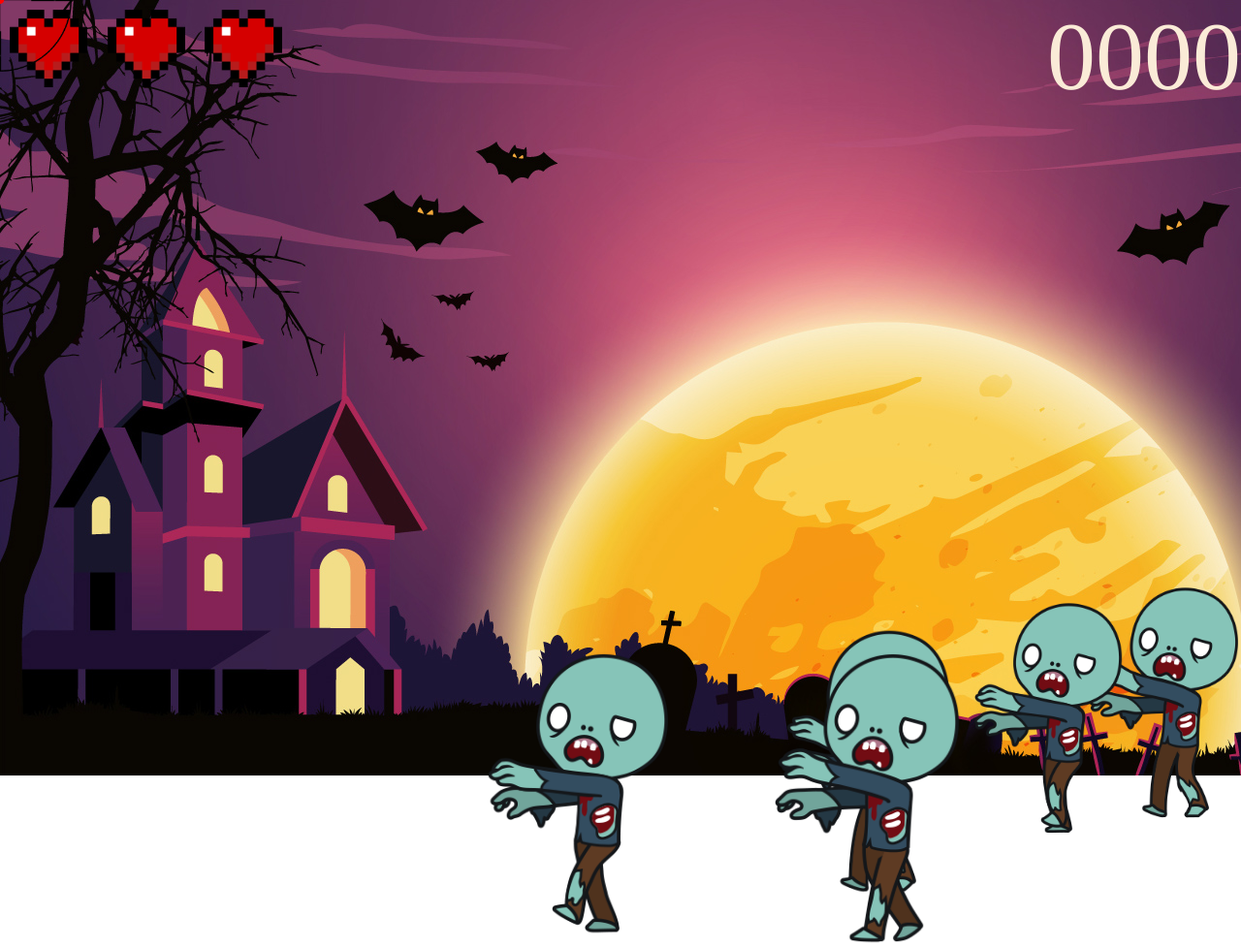
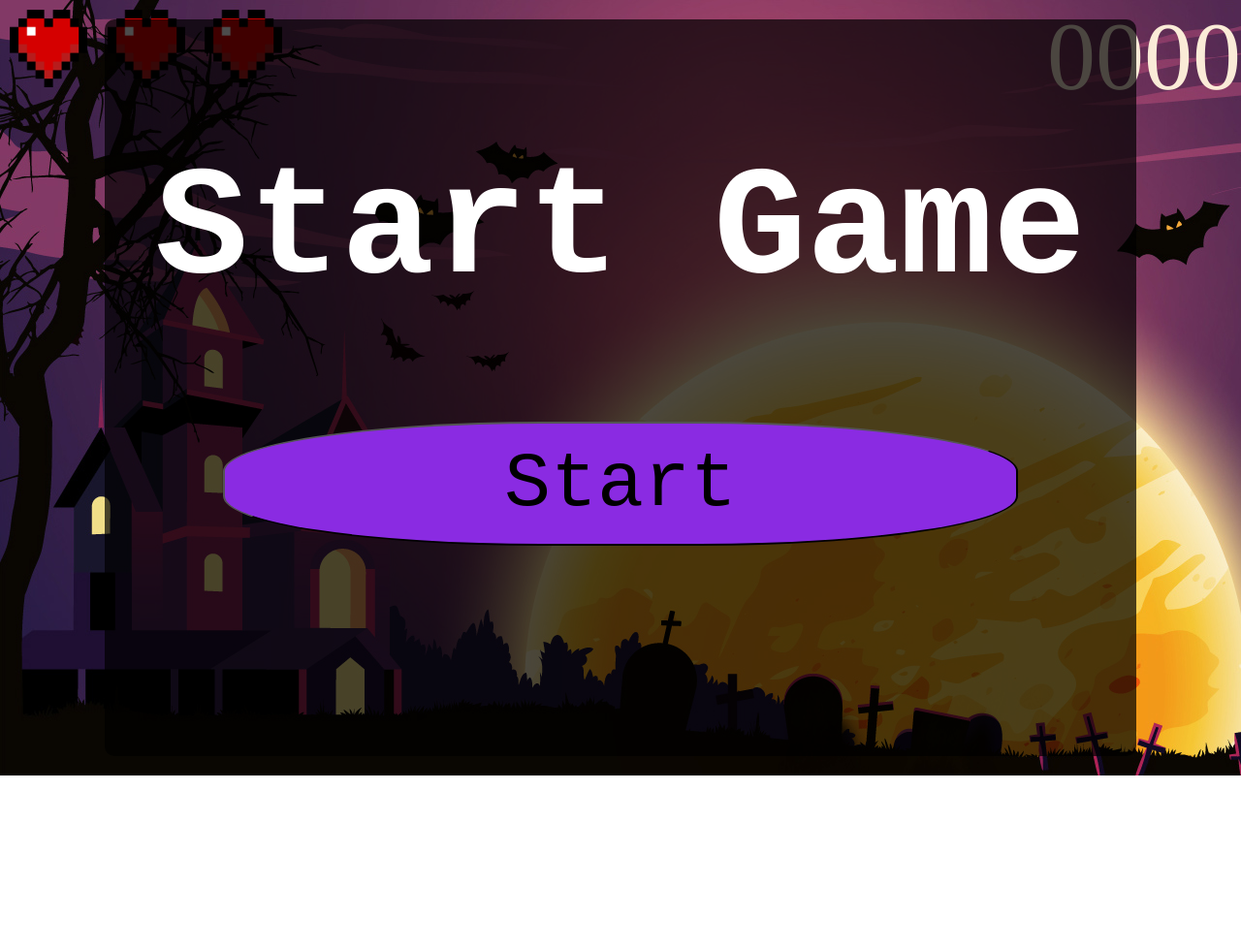
Before and after one commit to FMalejki/simple-js-game, a plain HTML site: page index.html in a window 1280 px wide. Shown: the whole page at 97% size. After the commit the page ends 800 px from the top, so only its background shows below. Drawn offline with Linux system fonts and the light colour scheme; a web font is replaced by a local one.

Commit message:
reset and start popup added

```diff
--- a/index.html
+++ b/index.html
@@ -12,9 +12,13 @@
     </head>
     <body class="body" id="body">
         <img id="aim" class="aim" src="./media/aim.png">
+        <div id="startGamePopup" class="popupStart">
+            <h1 class="gameOver">Start Game</h1>
+            <button class="resetButton" id="startButton">Start</button>
+        </div>
         <div id="gameOverPopup" class="popup">
-            <p>Game Over</p>
-            <button id="resetButton">Restart Game</button>
+            <h1 class="gameOver">Game Over</h1>
+            <button class="resetButton" id="resetButton">Restart</button>
         </div>
         <audio id="sadMusic" src="./media/sad-music.mp3" loop></audio>
         <div id="container" class="container">
--- a/js/index.js
+++ b/js/index.js
@@ -21,17 +21,13 @@ container.addEventListener('click', handleClickOnContainer);
 
 
 function heartTurnOff(){
-    console.log("in function")
     if( heart1.getAttribute('src') === "./media/full_heart.png" ){
-        console.log("in first if")
         heart1.src = "./media/empty_heart.png"
     }
     else if( heart2.getAttribute('src') === "./media/full_heart.png" ){
-        console.log("in second if")
         heart2.src = "./media/empty_heart.png"
     }
     else{
-        console.log("in third if")
         heart3.src = "./media/empty_heart.png"
         gameOver();
     }
@@ -62,14 +58,6 @@ function gameOver(){
     container.style.pointerEvents = 'none'
     container.removeEventListener('click', handleClickOnContainer);
 }
-
-document.addEventListener('mousemove', (event) => {
-    const mouseX = event.clientX;
-    const mouseY = event.clientY;
-
-    aim.style.left = `${mouseX}px`;
-    aim.style.top = `${mouseY}px`;
-});
 
 function animateZombie(zombie, image) {
     let positionMap = 0//parseFloat(zombie.style.right.replace('vw', ''));
@@ -163,13 +151,13 @@ function startZombieSpawner() {
 
 
 function resetGame(){
-    console.log('aaaa')
     positionMap = 0
     imagePositionX = 0
     popup.style.display = 'none'
     aim.style.display = 'block'
     body.style.cursor = 'none'
     container.style.pointerEvents = 'all'
+    score.innerText = '0000'
 
     sadMusic.pause()
     sadMusic.currentTime = 0
@@ -185,8 +173,29 @@ function resetGame(){
 }
 
 resetButton.addEventListener('click', () => {
-    console.log('aaa')
     resetGame()
+})
+
+const startButton = document.getElementById('startButton')
+const startGamePopup = document.getElementById('startGamePopup')
+
+function startGame(){
+    startGamePopup.style.display = 'none'
+    startZombieSpawner()
+}
+
+startButton.addEventListener('click', () => {
+    aim.style.display = 'block'
+    body.style.cursor = 'none'
+
+    document.addEventListener('mousemove', (event) => {
+        const mouseX = event.clientX;
+        const mouseY = event.clientY;
+
+        aim.style.left = `${mouseX}px`;
+        aim.style.top = `${mouseY}px`;
+    });
+    startGame()
 })
 
 
@@ -200,5 +209,3 @@ resetButton.addEventListener('click', () => {
 //top singleZombie - difference
 //positionMap
 //createZombie()
-
-startZombieSpawner()
--- a/styles/indexcss.css
+++ b/styles/indexcss.css
@@ -1,7 +1,7 @@
 .body{
     margin: 0;
     overflow: hidden;
-    cursor: none;
+    cursor: default;
 }
 
 .head{
@@ -50,6 +50,7 @@
 .aim{
     z-index: 1000;
     position: absolute;
+    display: none;
     width: 200px;
     height: 200px;
     pointer-events: none;
@@ -88,6 +89,8 @@
     position: fixed;
     top: 50%;
     left: 50%;
+    width: 80%;
+    height: 80%;
     transform: translate(-50%, -50%);
     background-color: rgba(0, 0, 0, 0.7);
     color: white;
@@ -96,4 +99,43 @@
     text-align: center;
     z-index: 1000;
     user-select: none;
+    padding-bottom: 100px;
 }
+
+.gameOver{
+    font-family: 'Courier New', Courier, monospace;
+    font-size: 20vh;
+}
+
+.resetButton{
+    width: 80%;
+    height: 20%;
+    border-radius: 40%;
+    font-size: 10vh;
+    font-family: 'Courier New', Courier, monospace;
+    background-color: blueviolet;
+
+}
+
+.resetButton:hover{
+    background-color: rgb(183, 122, 240);
+}
+
+.popupStart {
+    cursor: default;
+    display: block;
+    position: fixed;
+    top: 50%;
+    left: 50%;
+    width: 80%;
+    height: 80%;
+    transform: translate(-50%, -50%);
+    background-color: rgba(0, 0, 0, 0.7);
+    color: white;
+    padding: 20px;
+    border-radius: 10px;
+    text-align: center;
+    z-index: 1000;
+    user-select: none;
+    padding-bottom: 100px;
+}
```
